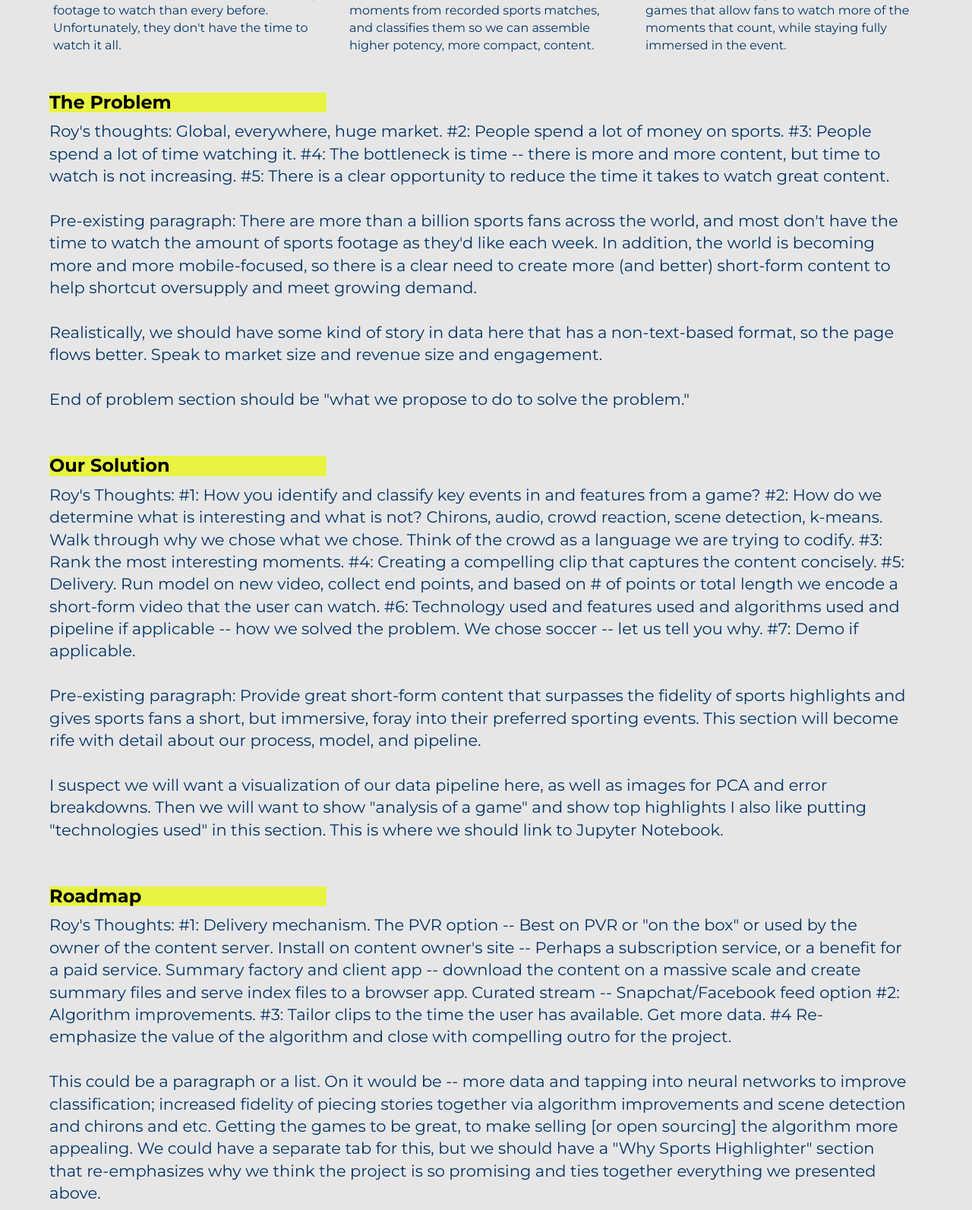
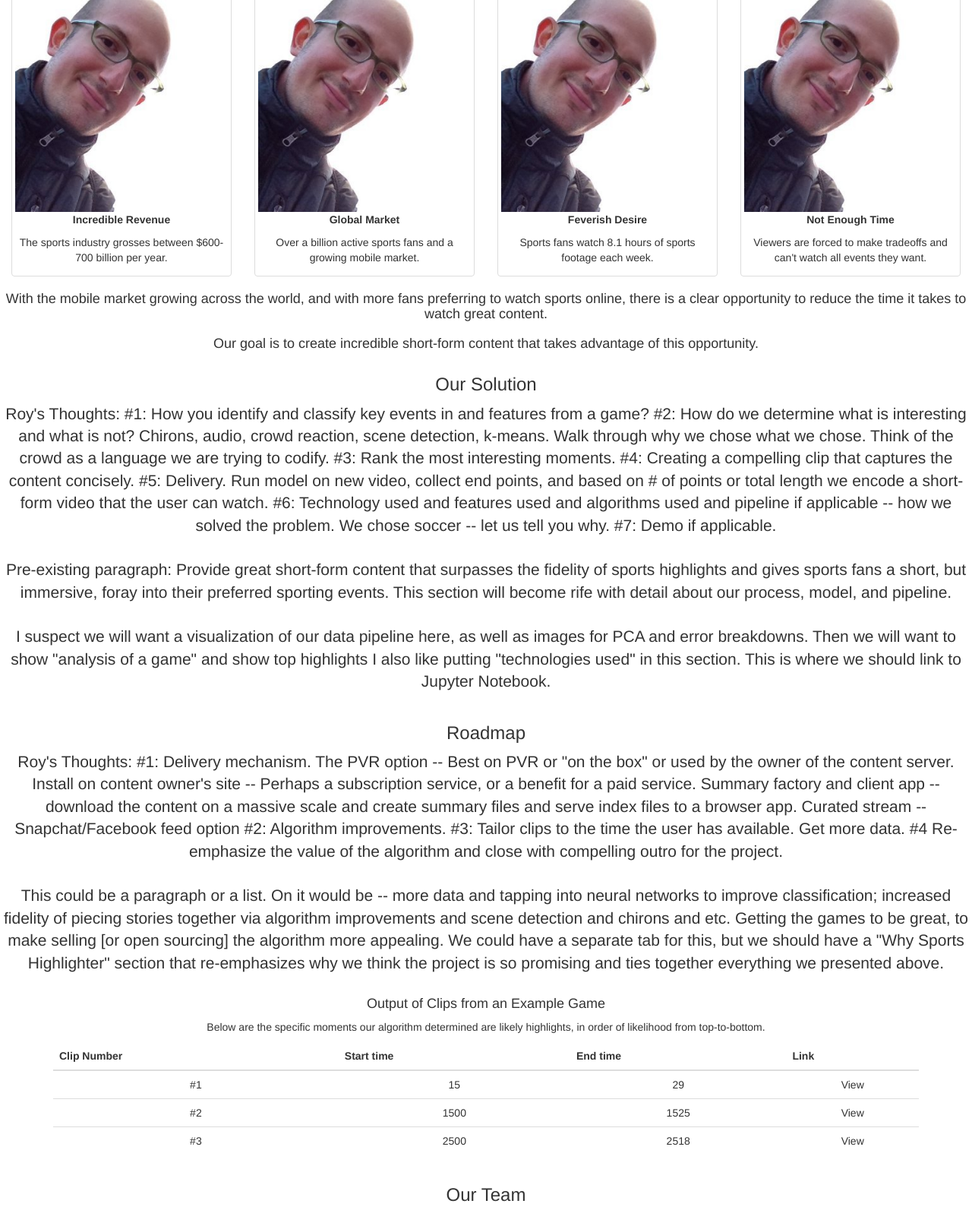
Before and after one commit to roygv/gameSummarier, a plain HTML site: page capstone_website/index.html in a window 1280 px wide. Shown: the part 465-2058 px from the top of the page at 76% size. Drawn offline with Linux system fonts and the light colour scheme.

Commit message:
turning off formatting for now and just getting in some key information.

```diff
--- a/capstone_website/index.html
+++ b/capstone_website/index.html
@@ -10,7 +10,7 @@
       <script src="https://oss.maxcdn.com/html5shiv/3.7.2/html5shiv.min.js"></script>
       <script src="https://oss.maxcdn.com/respond/1.4.2/respond.min.js"></script>
     <![endif]-->
-    <link href="css/custom.css" rel="stylesheet">
+<!--     <link href="css/custom.css" rel="stylesheet"> -->
     <link href='https://fonts.googleapis.com/css?family=Montserrat:400,700' rel='stylesheet' type='text/css'>
   </head>
   <body>
@@ -35,7 +35,7 @@
         </div>
       </div>
     </nav>
-    <div class="jumbotron">
+    <div class="jumbotron text-center">
       <div class="container">
         <h1></h1>
         <p>Using data science to put great sports footage into fans' hands, with less time commitment.</p>
@@ -47,62 +47,143 @@
     </div>
     <div class="container">
       <div class="row">
-        <div class="col-md-4">
+        <div class="col-md-4 text-center">
           <h3>Too Much Great Content</h3>
           <p>Sports fans currently have far more exciting footage to watch than every before. Unfortunately, they don't have the time to watch it all.</p>
       </div>
-      <div class="col-md-4">
+      <div class="col-md-4 text-center">
         <h3>Easy-to-Use Algorithm</h3>
         <p>Our model identifies the most exciting moments from recorded sports matches, and classifies them so we can assemble higher potency, more compact, content.</p>
       </div>
-      <div class="col-md-4">
+      <div class="col-md-4 text-center">
         <h3>A Better Way to Watch</h3>
         <p>Sports Highlighter generates short-form games that allow fans to watch more of the moments that count, while staying fully immersed in the event.</p>
       </div>
     </div>
     </div>
-    <div class="container marketing">
+<!--     <div class="container marketing">
     <h3></h3>
 
       <div id="Problem"
       <div class="row featurette">
           <h3 class="featurette-heading">The Problem</h3>
-          <p class="lead">Roy's thoughts: Global, everywhere, huge market. #2: People spend a lot of money on sports. #3: People spend a lot of time watching it. #4: The bottleneck is time -- there is more and more content, but time to watch is not increasing. #5: There is a clear opportunity to reduce the time it takes to watch great content.<br></br>Pre-existing paragraph: There are more than a billion sports fans across the world, and most don't have the time to watch the amount of sports footage as they'd like each week. In addition, the world is becoming more and more mobile-focused, so there is a clear need to create more (and better) short-form content to help shortcut oversupply and meet growing demand.<br></br>Realistically, we should have some kind of story in data here that has a non-text-based format, so the page flows better. Speak to market size and revenue size and engagement.<br></br>End of problem section should be "what we propose to do to solve the problem."</p>
         </div>
       </div>
     </div>
-    <div class="container marketing">
-    <h3></h3>
+    <div class="container marketing text-center">
+    <h4></h4>
+      <!-- Three columns of text below the carousel -->
+<!--       <div class="row-lg-4">
+        <div class="col-lg-4">
+          <img class="img-rounded" src="img/brian_schneider.jpg" alt="Generic placeholder image" width="140" height="140">
+          <h4 class="card-title">Major Revenue</h4>
+          <p class="test">People spend on sports.</p>
+        </div><!-- /.col-lg-4 -->
+<!--         <div class="col-lg-4">
+          <img class="img-rounded" src="img/brian_schneider.jpg" alt="Generic placeholder image" width="140" height="140">
+          <h4 class="card-title">Global Market</h4>
+          <p class="test">People watch sports.</p>
+        </div><!-- /.col-lg-4 -->
+<!--         <div class="col-lg-4">
+          <img class="img-rounded" src="img/brian_schneider.jpg" alt="Generic placeholder image" width="140" height="140">
+          <h4 class="card-title">Desire to Watch</h4>
+          <p class="test">People watch a lot of sports.</p><br></br>
+        </div><!-- /.col-lg-4 -->
+<!--         <p class="centered">The major bottleneck is time. There is more and more content, but time to watch is not increasing.<br></br>There is a clear opportunity to reduce the time it takes to watch great content.</p>
+      </div><!-- /.row -->
+<!--     <div class="container marketing">
+    <h3></h3> -->
+
+    <div class="container-fluid text-center bg-grey">
+      <h1>The Problem</h1>
+      <div class="row text-center">
+        <div class="col-sm-3">
+          <div class="thumbnail">
+            <img src="img/brian_schneider.jpg" alt="Paris">
+            <p><strong>Incredible Revenue</strong></p>
+            <p>The sports industry grosses between $600-700 billion per year.</p>
+          </div>
+        </div>
+        <div class="col-sm-3">
+          <div class="thumbnail">
+            <img src="img/brian_schneider.jpg" alt="New York">
+            <p><strong>Global Market</strong></p>
+            <p>Over a billion active sports fans and a growing mobile market.</p>
+          </div>
+        </div>
+        <div class="col-sm-3">
+          <div class="thumbnail">
+            <img src="img/brian_schneider.jpg" alt="San Francisco">
+            <p><strong>Feverish Desire</strong></p>
+            <p>Sports fans watch 8.1 hours of sports footage each week.</p>
+          </div>
+        </div>
+        <div class="col-sm-3">
+          <div class="thumbnail">
+            <img src="img/brian_schneider.jpg" alt="San Francisco">
+            <p><strong>Not Enough Time</strong></p>
+            <p>Viewers are forced to make tradeoffs and can't watch all events they want.</p>
+          </div>
+        </div>
+        <h4>With the mobile market growing across the world, and with more fans preferring to watch sports online, there is a clear opportunity to reduce the time it takes to watch great content.<br></br>Our goal is to create incredible short-form content that takes advantage of this opportunity.</h4>
+    </div>
 
       <div id="Solution"
       <div class="row featurette">
           <h3 class="featurette-heading">Our Solution</h3>
           <p class="lead">Roy's Thoughts: #1: How you identify and classify key events in and features from a game? #2: How do we determine what is interesting and what is not? Chirons, audio, crowd reaction, scene detection, k-means. Walk through why we chose what we chose. Think of the crowd as a language we are trying to codify. #3: Rank the most interesting moments. #4: Creating a compelling clip that captures the content concisely. #5: Delivery. Run model on new video, collect end points, and based on # of points or total length we encode a short-form video that the user can watch. #6: Technology used and features used and algorithms used and pipeline if applicable -- how we solved the problem. We chose soccer -- let us tell you why. #7: Demo if applicable.<br></br>Pre-existing paragraph: Provide great short-form content that surpasses the fidelity of sports highlights and gives sports fans a short, but immersive, foray into their preferred sporting events. This section will become rife with detail about our process, model, and pipeline.<br></br>I suspect we will want a visualization of our data pipeline here, as well as images for PCA and error breakdowns. Then we will want to show "analysis of a game" and show top highlights I also like putting "technologies used" in this section. This is where we should link to Jupyter Notebook.</p>
-        </div>
       </div>
-    <div class="container marketing">
-    <h3></h3>
 
       <div id="Roadmap"
       <div class="row featurette">
           <h3 class="featurette-heading">Roadmap</h3>
           <p class="lead">Roy's Thoughts: #1: Delivery mechanism. The PVR option -- Best on PVR or "on the box" or used by the owner of the content server. Install on content owner's site -- Perhaps a subscription service, or a benefit for a paid service. Summary factory and client app -- download the content on a massive scale and create summary files and serve index files to a browser app. Curated stream -- Snapchat/Facebook feed option #2: Algorithm improvements. #3: Tailor clips to the time the user has available. Get more data. #4 Re-emphasize the value of the algorithm and close with compelling outro for the project.<br></br>This could be a paragraph or a list. On it would be -- more data and tapping into neural networks to improve classification; increased fidelity of piecing stories together via algorithm improvements and scene detection and chirons and etc. Getting the games to be great, to make selling [or open sourcing] the algorithm more appealing. We could have a separate tab for this, but we should have a "Why Sports Highlighter" section that re-emphasizes why we think the project is so promising and ties together everything we presented above.</p>
+          <div class="container">
+            <h4>Output of Clips from an Example Game</h4>
+            <p>Below are the specific moments our algorithm determined are likely highlights, in order of likelihood from top-to-bottom.</p>
+            <table class="table">
+            <thead>
+              <tr>
+                <th>Clip Number</th>
+                  <th>Start time</th>
+                  <th>End time</th>
+                  <th>Link</th>
+              </tr>
+            </thead>
+          <tbody>
+            <tr>
+              <td>#1</td>
+              <td>15</td>
+              <td>29</td>
+              <td>View</td>
+            </tr>
+            <tr>
+              <td>#2</td>
+              <td>1500</td>
+              <td>1525</td>
+              <td>View</td>
+            </tr>
+            <tr>
+              <td>#3</td>
+              <td>2500</td>
+              <td>2518</td>
+              <td>View</td>
+            </tr>
+          </tbody>
+        </table>
+      </div>
         </div>
-      </div>
-    <div class="container marketing">
-    <h3></h3>
 
       <div id="Team"
-      <div class="row featurette">
+      <div class="container-fluid text-center bg-grey">
           <h3 class="featurette-heading">Our Team</h3>
           <p class="lead">Sports Highlighter was the brainchild of Roy Gvirtsman, and was further developed by fellow MIDS graduate students from the University of California-Berkeley.</p>
-        </div>
         <div class="row-md-3">
-                    <div class="col-md-3">
+                    <div class="col-md-4">
                         <div class="card card-profile card-plain">
                             <div class="card-avatar">
                                 <a href="https://www.linkedin.com/in/roy-gvirtsman-4422193/">
-                                    <img class="img-circle" src="img/headshot_roy_0.jpg" style="width:75%">
+                                    <img class="img-rounded" src="img/headshot_roy_0.jpg" style="width:75%">
                                 </a>
                             </div>
 
@@ -118,11 +199,11 @@
 
                         </div>
                     </div>
-                    <div class="col-md-3">
+                    <div class="col-md-4">
                         <div class="card card-profile card-plain">
                             <div class="card-avatar">
                                 <a href="https://www.linkedin.com/in/michaelnielsen321/">
-                                    <img class="img-circle" src="img/michael_nielsen.jpeg" style="width:75%">
+                                    <img class="img-rounded" src="img/michael_nielsen.jpeg" style="width:75%">
                                 </a>
                             </div>
 
@@ -138,11 +219,11 @@
                         </div>
                     </div>
 
-                    <div class="col-md-3" id="team">
+                    <div class="col-md-4" id="team">
                         <div class="card card-profile card-plain">
                             <div class="card-avatar">
                                 <a href="https://www.linkedin.com/in/bschneid/">
-                                    <img class="img-circle" src="img/brian_schneider.jpg" style="width:75%">
+                                    <img class="img-rounded" src="img/brian_schneider.jpg" style="width:75%">
                                 </a>
                             </div>
 
```
